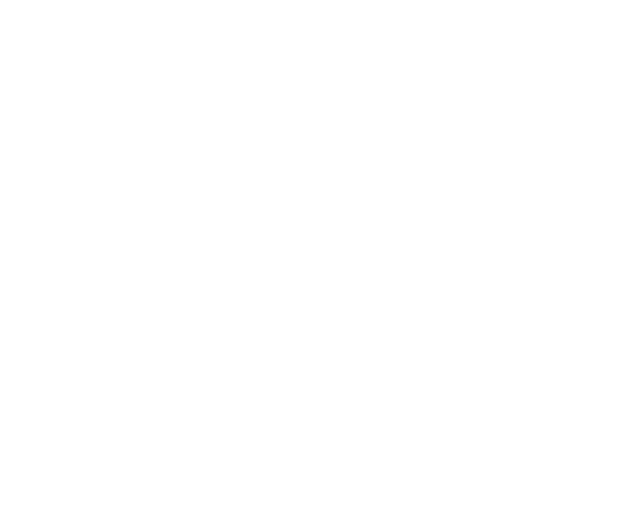
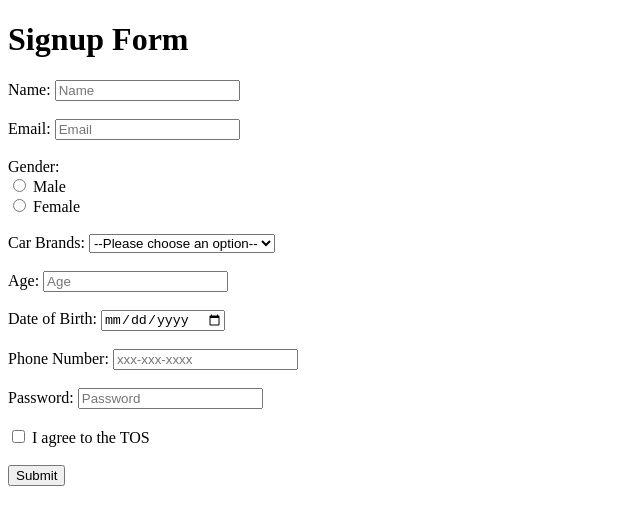
Before and after one commit to acciojob/signup-form-car-ishika749, a website: page main.html in a window 1280 px wide. Shown: the whole page, without its empty margins (0-640 px from the left). Drawn offline with Linux system fonts and the light colour scheme.

Commit message:
created a submission

```diff
--- a/main.html
+++ b/main.html
@@ -1,15 +1,68 @@
 <!DOCTYPE html>
-
-<html>
+<html lang="en">
 
 <head>
-	<link rel="stylesheet" href="styles.css">
+    <meta charset="UTF-8">
+    <meta name="viewport" content="width=device-width, initial-scale=1.0">
+    <title>Signup Form</title>
 </head>
 
 <body>
-	<!-- the entire body must be written by student -->
-    <script type="text/javascript" src="./script.js">
-</script>
+
+    <h1>Signup Form</h1>
+
+    <form action="/submit" method="POST">
+
+        <!-- Name Field -->
+        <label for="name">Name:</label>
+        <input type="text" id="name" name="name" placeholder="Name" required><br><br>
+
+        <!-- Email Field -->
+        <label for="email">Email:</label>
+        <input type="email" id="email" name="email" placeholder="Email" required><br><br>
+
+        <!-- Gender Field (Radio Buttons) -->
+        <label>Gender:</label><br>
+        <input type="radio" id="gender_m" name="gender" value="male" required>
+        <label for="gender_m">Male</label><br>
+        <input type="radio" id="gender_f" name="gender" value="female" required>
+        <label for="gender_f">Female</label><br><br>
+
+        <!-- Car Brands Field (Dropdown Select) -->
+        <label for="cars">Car Brands:</label>
+        <select id="cars" name="cars" required>
+            <option value="">--Please choose an option--</option>
+            <option value="Toyota">Toyota</option>
+            <option value="Ford">Ford</option>
+            <option value="BMW">BMW</option>
+            <option value="Audi">Audi</option>
+        </select><br><br>
+
+        <!-- Age Field -->
+        <label for="age">Age:</label>
+        <input type="number" id="age" name="age" placeholder="Age" required><br><br>
+
+        <!-- DOB Field -->
+        <label for="dob">Date of Birth:</label>
+        <input type="date" id="dob" name="dob" required><br><br>
+
+        <!-- Phone Number Field -->
+        <label for="tel">Phone Number:</label>
+        <input type="tel" id="tel" name="tel" placeholder="xxx-xxx-xxxx"><br><br>
+
+        <!-- Password Field -->
+        <label for="password">Password:</label>
+        <input type="password" id="password" name="password" placeholder="Password" required><br><br>
+
+        <!-- TOS Checkbox Field -->
+        <label for="tos">
+            <input type="checkbox" id="tos" name="tos" required> I agree to the TOS
+        </label><br><br>
+
+        <!-- Submit Button -->
+        <button type="submit">Submit</button>
+
+    </form>
 
 </body>
 
```
